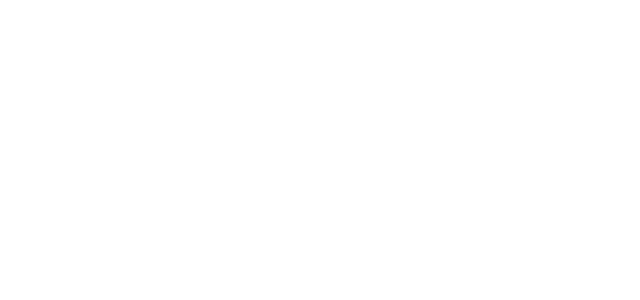
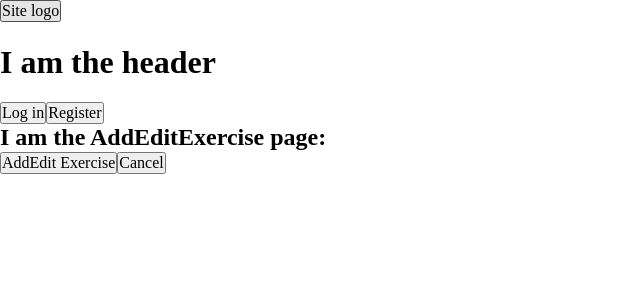
Before and after one commit to StuvaScript/exercise-frontend, a React (Vite) app: page /add-edit-exercise in a window 1280 px wide. Before the commit this address had no page. Shown: the top 300 px of the page, without its empty margins (0-640 px from the left). Built offline with nearby package versions, Linux system fonts and the light colour scheme.

Commit message:
Create more pages and routes

```diff
--- a/src/App.jsx
+++ b/src/App.jsx
@@ -2,6 +2,10 @@ import { BrowserRouter as Router, Routes, Route } from "react-router-dom";
 import "./App.css";
 import Layout from "./pages/Layout";
 import Home from "./pages/Home";
+import Login from "./pages/Login";
+import Register from "./pages/Register";
+import Dashboard from "./pages/Dashboard";
+import AddEditExercise from "./pages/AddEditExercise";
 
 export default function App() {
   return (
@@ -9,6 +13,10 @@ export default function App() {
       <Routes>
         <Route path="/" element={<Layout />}>
           <Route index element={<Home />} />
+          <Route path="login" element={<Login />} />
+          <Route path="register" element={<Register />} />
+          <Route path="dashboard" element={<Dashboard />} />
+          <Route path="add-edit-exercise" element={<AddEditExercise />} />
         </Route>
       </Routes>
     </Router>
--- /dev/null
+++ b/src/pages/AddEditExercise.jsx
@@ -0,0 +1,22 @@
+import { Link, useLocation } from "react-router-dom";
+
+export default function AddEditExercise() {
+  {
+    /* //todo **`` Trying to get state from the Dashboard component */
+  }
+  const location = useLocation();
+  console.log("location:", location);
+  const data = location.state;
+  console.log("data:", data);
+  return (
+    <>
+      <h2>I am the AddEditExercise page: {data}</h2>
+      <Link to={"/dashboard"}>
+        <button>AddEdit Exercise</button>
+      </Link>
+      <Link to="/dashboard">
+        <button>Cancel</button>
+      </Link>
+    </>
+  );
+}
--- /dev/null
+++ b/src/pages/Dashboard.jsx
@@ -0,0 +1,20 @@
+import { Link } from "react-router-dom";
+
+export default function Dashboard() {
+  return (
+    <>
+      <h2>I am the Dashboard page</h2>
+      <h3>Exercises</h3>
+      <Link to="/add-edit-exercise">
+        <button>Add Exercise</button>
+      </Link>
+
+      {/* //todo **`` Trying to pass state to the AddEditExercise component */}
+
+      <Link to={{ pathname: "/add-edit-exercise", state: "edit" }}>
+        <button>Edit</button>
+      </Link>
+      <button>Delete</button>
+    </>
+  );
+}
--- a/src/pages/Header.jsx
+++ b/src/pages/Header.jsx
@@ -1,3 +1,21 @@
+import { Link } from "react-router-dom";
+
 export default function Header() {
-  return <h1>I am the header</h1>;
+  return (
+    <>
+      <Link to="/">
+        <button>Site logo</button>
+      </Link>
+
+      <h1>I am the header</h1>
+
+      <Link to="/login">
+        <button>Log in</button>
+      </Link>
+
+      <Link to="/register">
+        <button>Register</button>
+      </Link>
+    </>
+  );
 }
--- /dev/null
+++ b/src/pages/Login.jsx
@@ -0,0 +1,15 @@
+import { Link } from "react-router-dom";
+
+export default function Login() {
+  return (
+    <>
+      <h2>I am the Login page</h2>
+      <Link to="/dashboard">
+        <button>Login</button>
+      </Link>
+      <Link to="/">
+        <button>Cancel</button>
+      </Link>
+    </>
+  );
+}
--- /dev/null
+++ b/src/pages/Register.jsx
@@ -0,0 +1,15 @@
+import { Link } from "react-router-dom";
+
+export default function Register() {
+  return (
+    <>
+      <h2>I am the Register page</h2>
+      <Link to="/dashboard">
+        <button>Register</button>
+      </Link>
+      <Link to="/">
+        <button>Cancel</button>
+      </Link>
+    </>
+  );
+}
```
